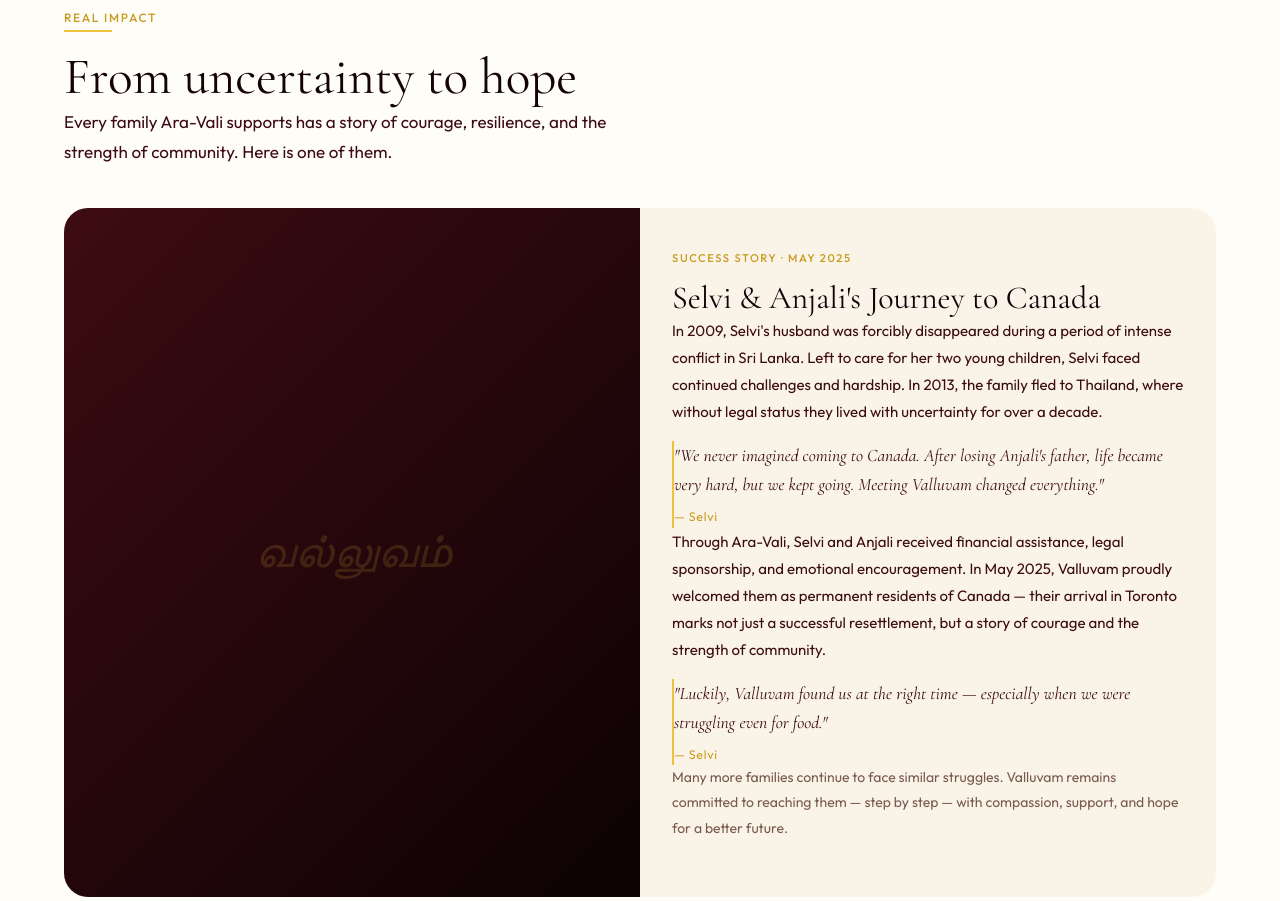
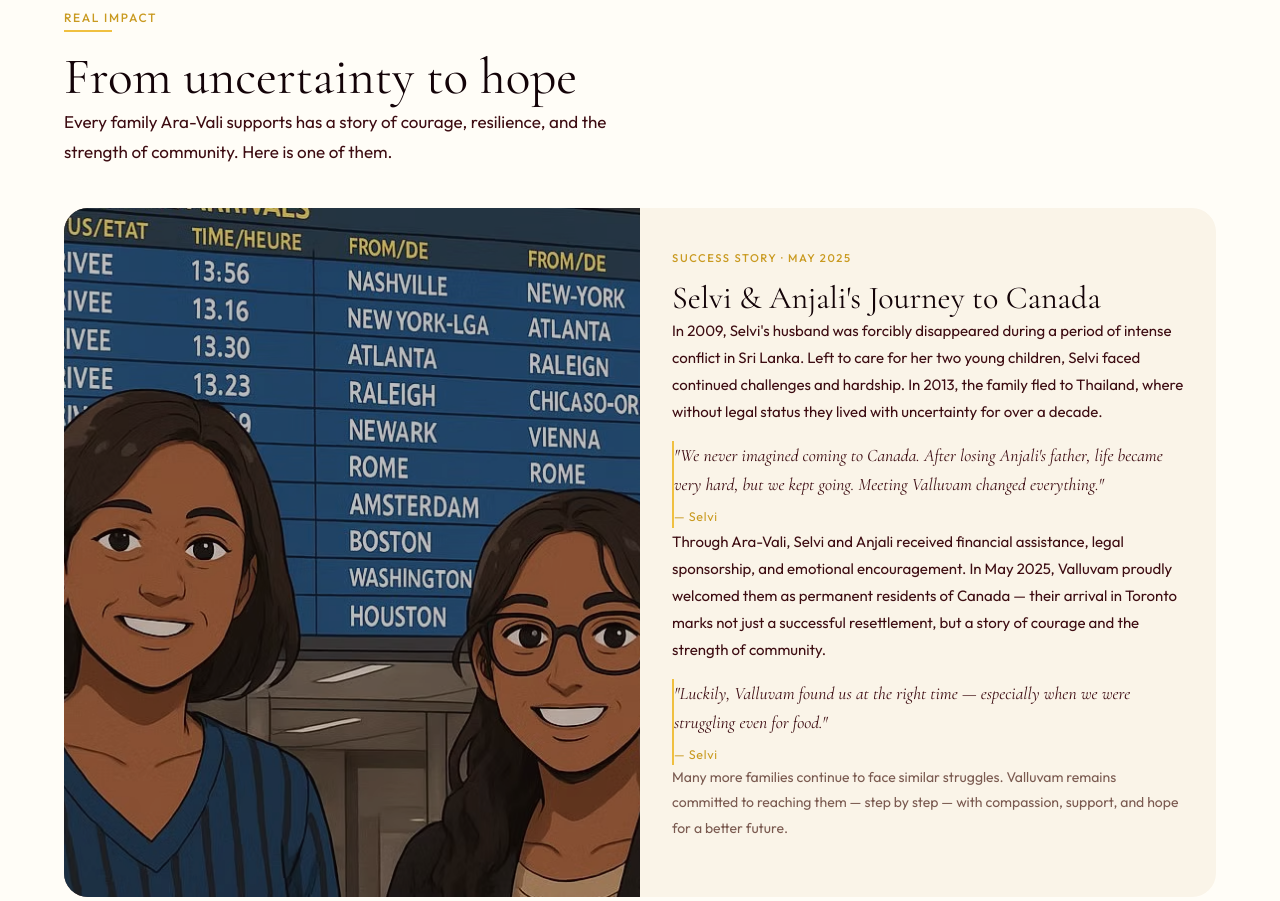
Before and after one commit to R-Santhir/valluvam-website, a plain HTML site: page pages/ara-vali.html in a window 1280 px wide. Shown: the part 2666-3567 px from the top of the page. Drawn offline with nearby package versions, Linux system fonts and the light colour scheme.

Commit message:
Ara-vali images added for real impact story

```diff
--- a/pages/ara-vali.html
+++ b/pages/ara-vali.html
@@ -159,7 +159,6 @@
   </div>
 </section>
 
-
 <!-- ════════════════════════════════════
      WHAT ARA-VALI IS
 ════════════════════════════════════ -->
@@ -211,7 +210,6 @@
     </div>
   </div>
 </section>
-
 
 <!-- ════════════════════════════════════
      SERVICES
@@ -303,7 +301,6 @@
   </div>
 </section>
 
-
 <!-- ════════════════════════════════════
      SUCCESS STORY
 ════════════════════════════════════ -->
@@ -319,11 +316,7 @@
 
     <div class="story-card reveal">
       <div class="story-card-image">
-        <!--
-          REPLACE: Add a photo representing Selvi and Anjali's journey.
-          Place in assets/images/programs/ara-vali/selvi-anjali.jpg
-        -->
-        <div class="story-card-image-placeholder">வல்லுவம்</div>
+              <img src="../assets/images/programs/ara-vali/real-impact-photo.jpg"/>
       </div>
       <div class="story-card-content">
         <p class="story-label">Success story · May 2025</p>
@@ -350,7 +343,6 @@
   </div>
 </section>
 
-
 <!-- ════════════════════════════════════
      GALLERY
 ════════════════════════════════════ -->
@@ -372,7 +364,6 @@
     </div>
   </div>
 </section>
-
 
 <!-- ════════════════════════════════════
      CTA
```
Also changed, not shown: assets/images/programs/ara-vali/real-impact-photo.jpg (added).
